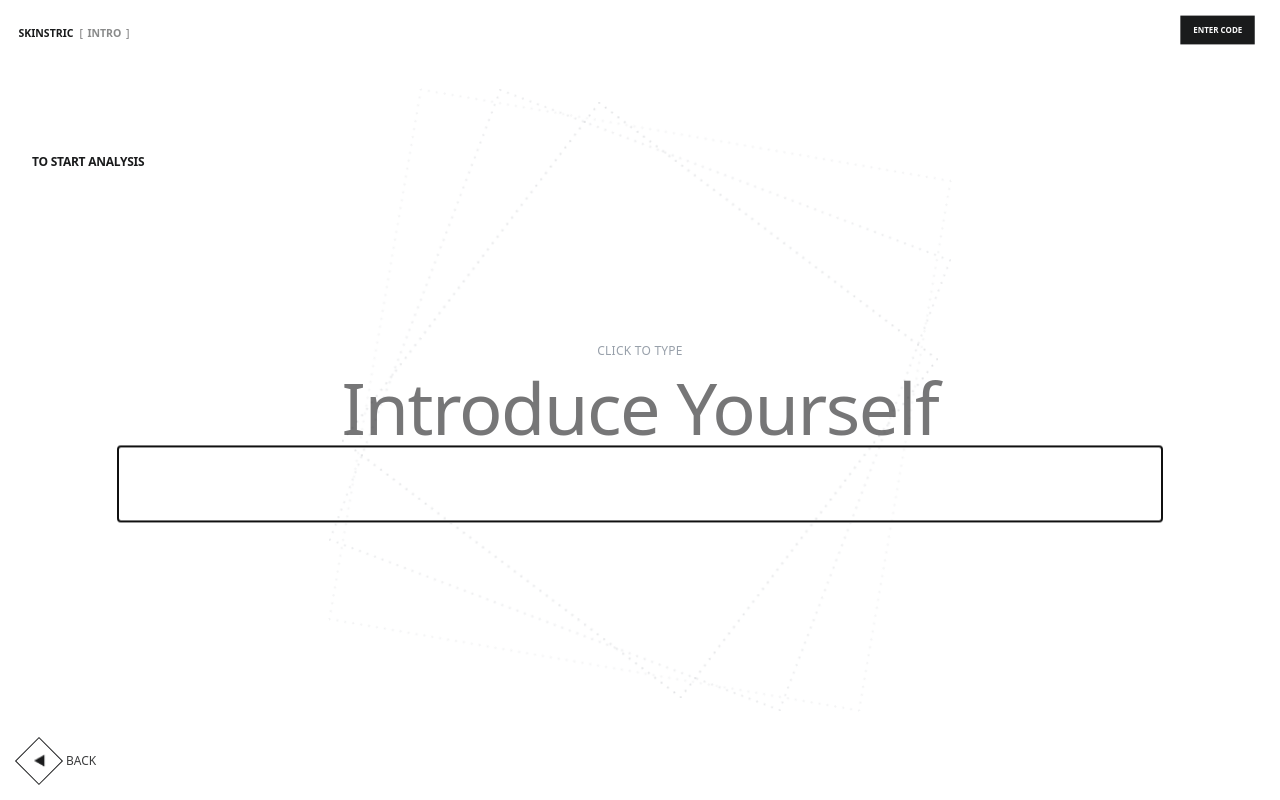
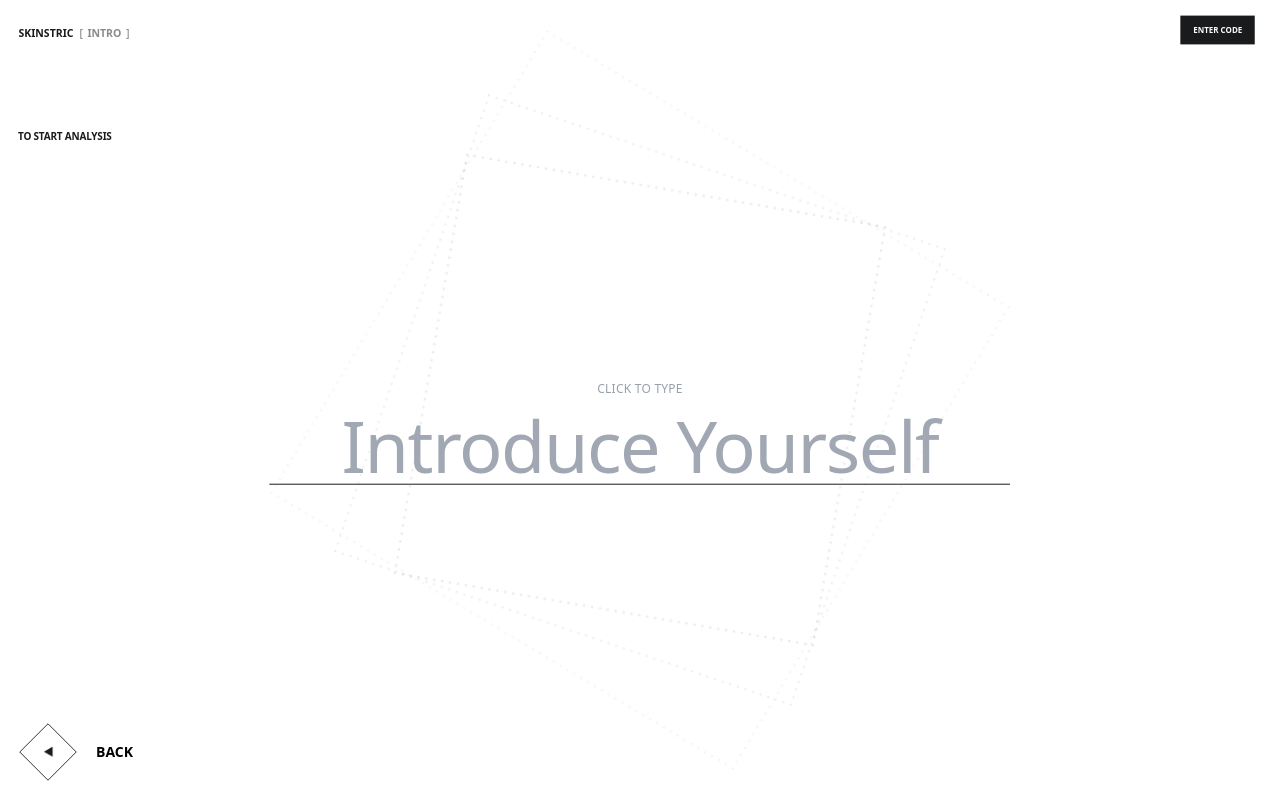
Before and after one commit to Jrosero21/skinstric, a React (Vite) app: page /testing in a window 1280 px wide. Built offline with nearby package versions, Linux system fonts and the light colour scheme.

Commit message:
ui tweaks

```diff
--- a/src/index.css
+++ b/src/index.css
@@ -1,6 +1,6 @@
 @import "tailwindcss";
 
-/* ===================== GLOBAL / RESET ===================== */
+/* ================== root / globals ================== */
 :root{
   --color-bg:#fff;
   --color-text:#1A1B1C;
@@ -8,10 +8,8 @@
   --color-button-bg:#1A1B1C;
   --color-button-text:#FCFCFC;
 
-  /* half-diamond PNG height used on the home hero */
+  /* size of the half-diamond art used on home */
   --edge-height: 602px;
-
-  /* spacing from the inner half-diamond point to its label */
   --edge-pad: 98px;
 }
 
@@ -19,252 +17,70 @@ html, body, #root { height: 100%; }
 * { box-sizing: border-box; }
 body { margin: 0; @apply font-sans antialiased; }
 
-/* ===================== NAV HELPERS ===================== */
-.nav-brand{
-  font-size:14px; line-height:16px; font-weight:600; letter-spacing:-.02em;
-  color:var(--color-text); text-transform:uppercase; margin-right:8px;
-}
-.nav-intro{
-  font-size:14px; line-height:16px; font-weight:600; letter-spacing:-.02em;
-  color:#1a1b1c83; margin:0 6px; text-transform:uppercase;
-}
-.bracket{ font-size:14px; line-height:16px; color:var(--color-text); opacity:.6; }
-.nav-button{
-  display:inline-flex; align-items:center; justify-content:center;
-  height:32px; padding:0 16px; margin:0 16px;
-  background:var(--color-button-bg); color:var(--color-button-text);
-  font-size:10px; font-weight:600; line-height:16px; text-transform:uppercase;
-  border:none; border-radius:0; transform:scale(.8);
-}
+/* ================== navbar helpers ================== */
+.nav-brand{font-size:14px;line-height:16px;font-weight:600;letter-spacing:-.02em;color:var(--color-text);text-transform:uppercase;margin-right:8px;}
+.nav-intro{font-size:14px;line-height:16px;font-weight:600;letter-spacing:-.02em;color:#1a1b1c83;margin:0 6px;text-transform:uppercase;}
+.bracket{font-size:14px;line-height:16px;color:var(--color-text);opacity:.6;}
+.nav-button{display:inline-flex;align-items:center;justify-content:center;height:32px;padding:0 16px;margin:0 16px;background:var(--color-button-bg);color:var(--color-button-text);font-size:10px;font-weight:600;line-height:16px;text-transform:uppercase;border:none;border-radius:0;transform:scale(.8);}
 
-/* ===================== HOME / HERO ===================== */
-.hero{
-  position:relative; background:var(--color-bg);
-  min-height:calc(100vh - 64px); overflow:hidden;
-}
+/* ================== HERO (home) ================== */
+.hero{position:relative;background:var(--color-bg);min-height:calc(100vh - 64px);overflow:hidden;}
+.hero-center{display:grid;place-items:center;text-align:center;position:relative;height:71dvh;z-index:3;}
+@media (min-width:1024px){.hero-center{position:absolute;top:50%;left:50%;transform:translate(-50%,-50%);height:auto;}}
+.hero-heading{color:var(--color-text);font-weight:400;letter-spacing:-.02em;line-height:1;font-size:60px;z-index:3;position:relative;}
+@media (min-width:1024px){.hero-heading{font-size:100px;}}
+.edge-img{position:fixed;top:50%;transform:translateY(-50%);height:var(--edge-height);width:auto;opacity:.6;pointer-events:none;z-index:1;}
+.edge-img--left{left:0;}
+.edge-img--right{right:0;transform:translateY(-50%) scaleX(-1);}
+@media (max-width:1023px){.edge-zone{display:none;}}
 
-.hero-center{
-  display:grid; place-items:center; text-align:center; position:relative;
-  height:71dvh; z-index:3;
-}
-@media (min-width:1024px){
-  .hero-center{ position:absolute; top:50%; left:50%; transform:translate(-50%,-50%); height:auto; }
-}
+/* ================== TESTING PAGE ================== */
+.testing-shell{position:relative;min-height:calc(100vh - 64px);background:var(--color-bg);overflow:hidden;}
+.testing-subhead-wrap{position:absolute;top:60px;left:18px;z-index:5;}
+.testing-subhead{font-weight:800;font-size:x-small;line-height:24px;letter-spacing:-.02em;color:var(--color-text);text-transform:uppercase;}
 
-.hero-heading{
-  color:var(--color-text); font-weight:400; letter-spacing:-.02em;
-  line-height:1; font-size:60px; z-index:3; position:relative;
-}
-@media (min-width:1024px){ .hero-heading{ font-size:100px; } }
+/* diamonds (darker & different speeds) */
+.rombus-stage{position:fixed;inset:0;pointer-events:none;z-index:1;}
+.rombus-img{position:absolute;top:50%;left:50%;transform:translate(-50%,-50%);user-select:none;image-rendering:auto;}
+.rombus-big   { width:762px; opacity:.50; }
+.rombus-mid   { width:682px; opacity:.40; }
+.rombus-small { width:602px; opacity:.33; }
 
-/* dotted half-diamonds (PNG already half; right side is mirrored) */
-.edge-img{
-  position:fixed; top:50%; transform:translateY(-50%); height:var(--edge-height); width:auto;
-  opacity:.6; pointer-events:none; z-index:1;
-}
-.edge-img--left{ left:0; }
-.edge-img--right{ right:0; transform:translateY(-50%) scaleX(-1); }
-
-/* interactive zones ON TOP of halves (for labels & arrows) */
-.edge-zone{
-  position:fixed; top:50%; transform:translateY(-50%);
-  height:var(--edge-height); width:calc(var(--edge-height) / 2);
-  display:flex; align-items:center; z-index:4; pointer-events:none;
-}
-.edge-zone--left{ left:0; justify-content:flex-end; }
-.edge-zone--right{ right:0; justify-content:flex-start; }
-
-/* label + little diamond */
-.side-callout{
-  position:relative; display:inline-flex; align-items:center; gap:16px; height:36px;
-  color:var(--color-text); pointer-events:auto; z-index:5;
-}
-.side-callout--left{ margin-right:var(--edge-pad); }
-.side-callout--right{ margin-left:var(--edge-pad); }
-
-.callout-square{
-  width:30px; height:30px; border:1px solid #1A1B1C; transform:rotate(45deg);
-  display:grid; place-items:center;
-}
-/* inward-pointing filled triangles */
-.tri{ fill:#1A1B1C; }
-.tri-right{ transform:translateX(1px); }
-.tri-left{ transform:translateX(-1px); }
-
-.callout-text{
-  font-size:14px; line-height:16px; letter-spacing:-.02em; font-weight:600;
-  opacity:.7; text-transform:uppercase; white-space:nowrap;
-}
-
-/* hide the side callouts on tablet/phone */
-@media (max-width:1023px){ .edge-zone{ display:none; } }
-
-/* hero captions */
-.hero-caption-mobile{
-  width:30ch; margin-top:16px; font-size:16px; font-weight:600;
-  text-align:center; color:var(--color-text-muted);
-}
-@media (min-width:1024px){ .hero-caption-mobile{ display:none; } }
-.hero-caption-desktop{ display:none; }
-@media (min-width:1024px){
-  .hero-caption-desktop{
-    display:block; position:fixed; left:48px; bottom:64px;
-    font-weight:400; font-size:12px; line-height:16px; color:var(--color-text); z-index:2;
-  }
-}
-
-/* ===================== TESTING (NAME/CITY) ===================== */
-.testing-shell{
-  position:relative; min-height:calc(100vh - 64px);
-  background:var(--color-bg); overflow:hidden;
-}
-
-/* subhead under brand — aligned per comp */
-.testing-subhead-wrap{ position:absolute; top:86px; left:32px; z-index:5; }
-.testing-subhead{
-  font-weight:800; font-size:12px; line-height:24px; letter-spacing:-.02em;
-  color:var(--color-text); text-transform:uppercase;
-}
-
-/* rotating diamonds stage */
-.rombus-stage{ position:fixed; inset:0; pointer-events:none; z-index:1; }
-.rombus-img{
-  position:absolute; top:50%; left:50%; transform:translate(-50%,-50%);
-  user-select:none; image-rendering:auto;
-}
-/* darker + slowed */
-.rombus-big   { width:762px; opacity:.48; }
-.rombus-mid   { width:682px; opacity:.38; }
-.rombus-small { width:602px; opacity:.30; }
-
-@keyframes spin360{
+@keyframes spin360 {
   from { transform:translate(-50%,-50%) rotate(0deg); }
   to   { transform:translate(-50%,-50%) rotate(360deg); }
 }
-.spin-slowest{ animation:spin360 36s linear infinite; }
-.spin-slow   { animation:spin360 30s linear infinite; }
-.spin-med    { animation:spin360 24s linear infinite; }
+.spin-slow     { animation:spin360 26s linear infinite; }
+.spin-slower   { animation:spin360 31s linear infinite; }
+.spin-slowest  { animation:spin360 36s linear infinite; }
 
-/* center stack */
-.testing-center{
-  position:absolute; top:50%; left:50%; transform:translate(-50%,-50%);
-  text-align:center; z-index:3;
-}
-.testing-click-hint{
-  font-size:12px; color:#98a0aa; margin-bottom:10px; letter-spacing:.02em;
-}
-.testing-title{
-  font-weight:400; letter-spacing:-.02em; line-height:1.05;
-  font-size:64px; color:var(--color-text-muted);
-}
+/* centered typing */
+.testing-center{position:absolute;top:50%;left:50%;transform:translate(-50%,-50%);text-align:center;z-index:3;}
+.testing-click-hint{font-size:12px;color:#98a0aa;margin-bottom:10px;letter-spacing:.02em;}
+.testing-title{font-weight:400;letter-spacing:-.02em;line-height:1.05;font-size:64px;color:var(--color-text-muted);}
 @media (min-width:1024px){ .testing-title{ font-size:72px; } }
 
-/* underline locked to text width */
-.title-inline{ display:inline-block; padding-bottom:6px; border-bottom:1px solid var(--color-text); }
+/* (legacy) helper if needed elsewhere */
+.title-inline{display:inline-block;padding-bottom:6px;border-bottom:1px solid var(--color-text);}
 
-/* invisible input overlay to grab focus/typing */
-.testing-hidden-input{ position:absolute; inset:0; opacity:0; pointer-events:auto; }
+/* back button on this page is a component; no page-specific overrides */
 
-/* back button bottom-left */
-.testing-back{
-  position:fixed; bottom:22px; left:22px; z-index:5;
-  display:inline-flex; align-items:center; gap:10px;
-  background:transparent; border:0; color:var(--color-text);
-  font-size:12px; text-transform:uppercase; cursor:pointer;
-}
-.testing-back-icon{
-  position:relative; width:34px; height:34px; display:grid; place-items:center;
-  transform:rotate(45deg); border:1px solid #1A1B1C;
-}
-.testing-back-icon img{ width:12px; height:auto; transform:rotate(-45deg); display:block; }
-.testing-back-text{ opacity:.85; }
+/* ================== CAPTURE PAGE (preview bits kept) ================== */
+.capture-shell{position:relative;min-height:calc(100vh - 64px);background:#fff;overflow:hidden;}
+.capture-grid{display:flex;flex-direction:column;align-items:center;gap:3rem;}
+@media (min-width:1024px){.capture-grid{flex-direction:row;justify-content:center;gap:6rem;}}
 
-/* processing overlay (after hitting Enter) */
-.testing-processing{
-  position:absolute; inset:0; display:grid; place-items:center; z-index:4;
-  background:transparent;
-}
-.processing-box{ text-align:center; color:#8a95a4; }
-.processing-title{ font-size:16px; margin-bottom:10px; }
-.processing-dots{ display:flex; gap:8px; justify-content:center; }
-.processing-dots span{
-  width:6px; height:6px; border-radius:50%; background:#b8bec6; opacity:.8;
-  animation:bounce 1.2s infinite ease-in-out;
-}
-.processing-dots span:nth-child(2){ animation-delay:.15s; }
-.processing-dots span:nth-child(3){ animation-delay:.3s; }
-@keyframes bounce{
-  0%, 80%, 100% { transform:scale(0.8); opacity:.5; }
-  40% { transform:scale(1); opacity:1; }
-}
+.capture-card{position:relative;display:flex;align-items:center;justify-content:center;width:270px;height:270px;}
+@media (min-width:768px){.capture-card{width:482px;height:482px;}}
+.capture-diamond-stage{position:absolute;inset:0;pointer-events:none;}
+.capture-icon-wrap{position:absolute;inset:0;display:flex;align-items:center;justify-content:center;z-index:2;}
+.capture-icon{width:100px;height:100px;border-radius:9999px;display:flex;align-items:center;justify-content:center;border:2px solid #1A1B1C;background:#fff;}
+@media (min-width:768px){.capture-icon{width:136px;height:136px;}}
 
-/* thank-you / proceed state */
-.thank-shell{ position:absolute; inset:0; display:grid; place-items:center; z-index:3; text-align:center; }
-.thank-title{ font-size:48px; color:#9aa1aa; font-weight:500; }
-.thank-sub{ font-size:14px; color:#718096; margin-top:8px; }
+.capture-spin-1{animation:spin360 26s linear infinite;}
+.capture-spin-2{animation:spin360 31s linear infinite;}
+.capture-spin-3{animation:spin360 36s linear infinite;}
 
-/* ===================== CAPTURE / UPLOAD STEP ===================== */
-.capture-shell{
-  position:relative; min-height:calc(100vh - 64px);
-  background:var(--color-bg); overflow:hidden;
-}
-
-/* grid for two cards (camera + gallery) */
-.capture-grid{
-  position:absolute; top:50%; left:50%; transform:translate(-50%,-45%);
-  display:grid; grid-template-columns:1fr 1fr; gap:120px; align-items:center; z-index:2;
-}
-@media (max-width:1023px){
-  .capture-grid{ grid-template-columns:1fr; gap:64px; transform:translate(-50%,-40%); }
-}
-
-.capture-card{
-  position:relative; width:420px; max-width:42vw; aspect-ratio:1/1;
-  display:grid; place-items:center;
-}
-.capture-diamond-stage{
-  position:absolute; inset:0; pointer-events:none; z-index:0;
-}
-.capture-diamond-stage img{
-  position:absolute; top:50%; left:50%; transform:translate(-50%,-50%);
-  opacity:.35;
-}
-.capture-icon-wrap{
-  position:relative; z-index:1; display:grid; place-items:center; gap:14px;
-}
-.capture-icon{
-  width:120px; height:120px; border-radius:9999px; display:grid; place-items:center;
-  background:#fff; border:2px solid #1A1B1C;
-}
-.capture-label{
-  width:12ch; text-align:center; font-size:12px; line-height:16px; letter-spacing:-.02em;
-  text-transform:uppercase; color:#6b7280;
-}
-
-/* right side preview box (desktop) */
-.capture-preview{
-  position:absolute; top:100px; right:64px; width:96px; height:96px;
-  border:1px solid #d1d5db; border-radius:4px; background:#fff; display:none;
-}
-@media (min-width:1024px){ .capture-preview{ display:block; } }
-
-/* buttons */
-.btn{
-  display:inline-flex; align-items:center; justify-content:center; gap:8px;
-  height:36px; padding:0 16px; font-size:12px; text-transform:uppercase;
-  border-radius:0; border:1px solid #1A1B1C; cursor:pointer; background:#fff; color:#1A1B1C;
-}
-.btn:hover{ background:#f4f4f5; }
-.btn-primary{ background:#1A1B1C; color:#fff; border-color:#1A1B1C; }
-.btn-primary:hover{ background:#2a2b2c; }
-
-/* reuse spin speeds */
-.capture-spin-1{ animation:spin360 30s linear infinite; }
-.capture-spin-2{ animation:spin360 36s linear infinite; }
-.capture-spin-3{ animation:spin360 42s linear infinite; }
-
-/* ===================== ACCESSIBILITY ===================== */
-.sr-only{
-  position:absolute!important; width:1px; height:1px; padding:0; margin:-1px;
-  overflow:hidden; clip:rect(0,0,0,0); white-space:nowrap; border:0;
-}
+/* preview box */
+.preview-box{position:absolute;top:60px;right:32px;border:1px solid #d1d5db;width:8rem;height:8rem;overflow:hidden;}
+@media (min-width:1024px){.preview-box{top:56px;right:32px;width:8rem;height:8rem;}}
--- a/src/pages/Testing.tsx
+++ b/src/pages/Testing.tsx
@@ -1,98 +1,86 @@
 import React, { useEffect, useRef, useState } from "react";
-import { Link, useNavigate } from "react-router-dom";
+import { useNavigate } from "react-router-dom";
+import BackButton from "../components/BackButton";
 
-// use RELATIVE paths (keeps your build happy without vite alias)
+// rombus assets (relative paths, as you set up)
 import RectSmall from "../assets/Rectangle2778.png";
 import RectMid from "../assets/Rectangle2779.png";
 import RectBig from "../assets/Rectangle2780.png";
-import PolygonLeft from "../assets/PolygonLeft.png";
 
-type Phase = "name" | "city" | "loading";
+type Step = "name" | "city";
 
 export default function Testing() {
-  const [phase, setPhase] = useState<Phase>("name");
-  const [value, setValue] = useState("");
-  const inputRef = useRef<HTMLInputElement>(null);
   const navigate = useNavigate();
 
-  // focus the input so typing “just works”
+  const [step, setStep] = useState<Step>("name");
+  const [value, setValue] = useState("");
+  const inputRef = useRef<HTMLInputElement | null>(null);
+
+  // keep the caret visible in the input
   useEffect(() => {
     inputRef.current?.focus();
-  }, [phase]);
+  }, [step]);
 
-  const placeholder = phase === "name" ? "Introduce Yourself" : "Enter your city";
-
-  function handleEnter() {
-    if (phase === "name") {
-      setPhase("city");
+  const handleKeyDown: React.KeyboardEventHandler<HTMLInputElement> = (e) => {
+    if (e.key === "Enter") {
+      if (step === "name") {
+        setStep("city");
         setValue("");
-      // re-focus next tick
-      requestAnimationFrame(() => inputRef.current?.focus());
-      return;
-    }
-    if (phase === "city") {
-      setPhase("loading");
-      setTimeout(() => navigate("/result"), 900);
+      } else {
+        // next screen in your flow
+        navigate("/capture");
       }
     }
+  };
 
-  function onKeyDown(e: React.KeyboardEvent<HTMLInputElement>) {
-    if (e.key === "Enter") {
-      e.preventDefault();
-      handleEnter();
-    }
-  }
+  // lock underline length to a sensible base (matches “Introduce Yourself”)
+  const baseChars = step === "name" ? 18 : 12;
+  const underlineCh = Math.max(baseChars, (value?.length || 0) || baseChars);
 
   return (
-    <section id="testing">
-
-      <div className="testing-shell">
-        {/* Subhead below brand (kept your alignment) */}
+    <main className="testing-shell">
+      {/* Subheader lives under <main> (as you wanted) */}
       <div className="testing-subhead-wrap">
         <p className="testing-subhead">TO START ANALYSIS</p>
       </div>
-        {/* Rotating diamonds (unchanged from your file) */}
-        <div className="rombus-stage" aria-hidden>
-          <img src={RectBig} alt="" className="rombus-img rombus-big spin-slowest" draggable={false} />
-          <img src={RectMid} alt="" className="rombus-img rombus-mid  spin-slow"    draggable={false} />
-          <img src={RectSmall} alt="" className="rombus-img rombus-small spin-med"   draggable={false} />
+
+      {/* rotating diamonds — classes/speeds come from your CSS */}
+      <div className="rombus-stage">
+        <img src={RectBig} alt="" className="rombus-img rombus-big spin-slow" />
+        <img src={RectMid} alt="" className="rombus-img rombus-mid spin-slower" />
+        <img src={RectSmall} alt="" className="rombus-img rombus-small spin-slowest" />
       </div>
 
-        {/* Center stack */}
+      {/* centered headline/input with bottom border (underline) */}
       <div className="testing-center">
-          <div className="testing-click-hint">CLICK TO TYPE</div>
+        <p className="testing-click-hint">CLICK TO TYPE</p>
 
-          {/* Headline + locked underline */}
-          <h1 className="testing-title">
-            {/* wrapper is position:relative so we can lay the input over the text */}
-            <span className="title-inline-wrap">
-              <span className="title-inline-text">
-                {value.length ? value : placeholder}
-              </span>
-              {/* overlay input: transparent text, visible caret, same font metrics */}
+        <div className="flex justify-center">
           <input
             ref={inputRef}
-                className="typing-overlay-input"
+            type="text"
             value={value}
             onChange={(e) => setValue(e.target.value)}
-                onKeyDown={onKeyDown}
-                aria-label={placeholder}
-                autoCapitalize="words"
-                autoCorrect="off"
-                spellCheck={false}
+            onKeyDown={handleKeyDown}
+            placeholder={step === "name" ? "Introduce Yourself" : "Your City"}
+            aria-label={step === "name" ? "Introduce Yourself" : "City"}
+            className="
+              testing-title
+              bg-transparent
+              border-0 border-b border-[#1A1B1C]
+              focus:ring-0 outline-none
+              text-center placeholder-[#A1A8B3]
+            "
+            // underline width tracks text length (locked baseline)
+            style={{ width: `${underlineCh}ch` }}
           />
-            </span>
-          </h1>
+        </div>
       </div>
 
-        {/* Back (left corner) — outer diamond + left arrow */}
-        <Link to="/" className="testing-back" aria-label="Back to intro">
-          <span className="testing-back-icon">
-            <img src={PolygonLeft} alt="" />
-          </span>
-          <span className="testing-back-text">Back</span>
-        </Link>
+      {/* Back (same component/placement as Capture) */}
+      <div className="fixed bottom-6 left-6 z-[5]">
+        <BackButton to="/" />
       </div>
-    </section>
+    </main>
   );
 }
```
Also changed, not shown: src/components/Header.tsx (added, +45 -0 lines). Lines whose indentation alone changed are shown as unchanged.
